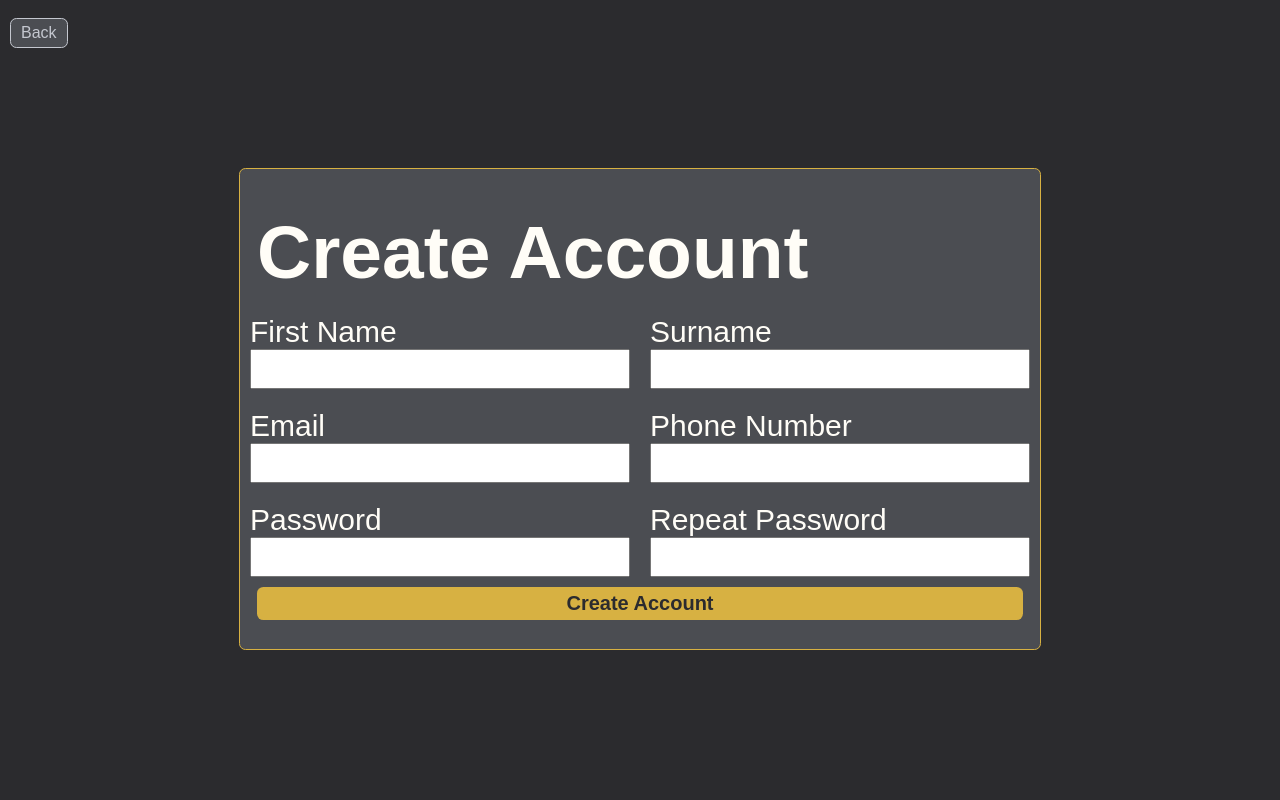
After one commit to GeorgeCooke8809/Coursework_Airline-Booking, a Flask app: page /create-new-account in a window 1280 px wide. The commit adds this page. Run offline with Flask 3, Linux system fonts and the light colour scheme; parts of the project's set-up code (start-up, migrations or seed data) failed here and were passed over.

Commit message:
Added UI for create account

```diff
--- a/frontend/routes/guest_portal.py
+++ b/frontend/routes/guest_portal.py
@@ -9,7 +9,13 @@ LOGGER.info("Website blueprint created")
 
 # !=============== Login ===============
 @guest_portal.route("/login", methods = ["GET"])
-def admin_page():
+def login_page():
     return render_template(
         "login.html",
     )
+
+@guest_portal.route("/create-new-account", methods = ["GET"])
+def create_account_page():
+    return render_template(
+        "create-account.html",
+    )
--- a/frontend/static/css/style.css
+++ b/frontend/static/css/style.css
@@ -1,7 +1,7 @@
 /* ! Global Styling */
 :root {
     --cta-colour: #D7B142;
-    --cta-colour-secondary: #c7a336;
+    --cta-colour-secondary: #b49128;
 
     --light-bg: #FFFDF7;
     --dark-bg: #2B2B2E;
@@ -444,3 +444,87 @@ button {
     border-radius: var(--standard-border-radius);
     border-color: var(--cta-colour-secondary);
 }
+
+#sign-in-button:hover {
+    background-color: var(--cta-colour-secondary);
+}
+
+/* Create Account Page */
+#create-account-container {
+    display: flex;
+    flex-direction: column;
+    justify-content: center;
+    align-items: center;
+
+    width: 50rem;
+    height: 30rem;
+
+    margin: auto;
+    margin-top: 15vh;
+
+    background-color: var(--dark-lvl-2);
+
+    border-style: solid;
+    border-radius: var(--standard-border-radius);
+    border-color: var(--cta-colour);
+    border-width: 1px;
+}
+
+#create-account-container label {
+    display: flex;
+    flex-direction: column;
+
+    color: var(--light-bg);
+    margin: 10px;
+
+    font-size: 30px;
+}
+
+#create-account-container label input {
+    display: flex;
+    flex-direction: column;
+
+    width: 100%;
+
+    margin: 0px;
+    box-sizing: border-box;
+
+    font-size: 30px;
+}
+
+#create-account-container h1 {
+    color: var(--light-bg);
+
+    justify-content: left;
+
+    font-family: var(--primary-font-family);
+    width: 766px;
+    font-size: 75px;
+    margin: 10px;
+}
+
+#create-account-button {
+    all: unset;
+    cursor: pointer;
+
+    text-align: center;
+
+    width: 766px;
+    padding: 5px;
+    box-sizing: border-box;
+
+    font-family: var(--primary-font-family);
+    font-size: 20px;
+    font-weight: bold;
+
+    background-color: var(--cta-colour);
+
+    color: var(--dark-bg);
+
+    border-radius: var(--standard-border-radius);
+    border-color: var(--cta-colour-secondary);
+}
+
+#create-account-button:hover {
+    background-color: var(--cta-colour-secondary);
+}
--- /dev/null
+++ b/frontend/templates/create-account.html
@@ -0,0 +1,62 @@
+<!DOCTYPE html>
+<html lang="en">
+
+<head>
+    <meta charset="UTF-8">
+    <meta name="viewport" content="width=device-width, initial-scale=1.0">
+    <title>Infinity Airways - Create Account</title>
+
+    <link rel="stylesheet" type="text/css" href="{{ url_for('static', filename='css/style.css') }}">
+    <link rel="shortcut icon" type="image/x-icon" href="{{ url_for('static', filename='img/favicon.ico') }}">
+    <script defer src="{{ url_for('static', filename='js/scripts.js') }}"></script>
+</head>
+
+<body class="dark-bg-body centre-content">
+    <br>
+    <a class="link-button-dark left-align" href="/login">Back</a>
+
+    <form id="create-account-container" onsubmit="createAccount()">
+        <h1>Create Account</h1>
+        <div class="columns">
+            <div class="column">
+                <label>
+                    First Name
+                    <input type="text" id="first-name" autocomplete="name">
+                </label>
+
+                <label>
+                    Email
+                    <input type="email" id="email">
+                </label>
+
+                <label>
+                    Password
+                    <input type="password" id="password">
+                </label>
+            </div>
+
+            <div class="column">
+                <label>
+                    Surname
+                    <input type="text" id="last-name" autocomplete="family-name">
+                </label>
+
+                <label>
+                    Phone Number
+                    <input type="tel" id="phone" autocomplete="tel">
+                </label>
+
+                <label>
+                    Repeat Password
+                    <input type="password" id="repeat-password">
+                </label>
+            </div>
+        </div>
+
+        <input type="submit" value="Create Account" id="create-account-button">
+    </form>
+
+    <div id="flash-container"></div>
+</body>
+
+</html>
```
